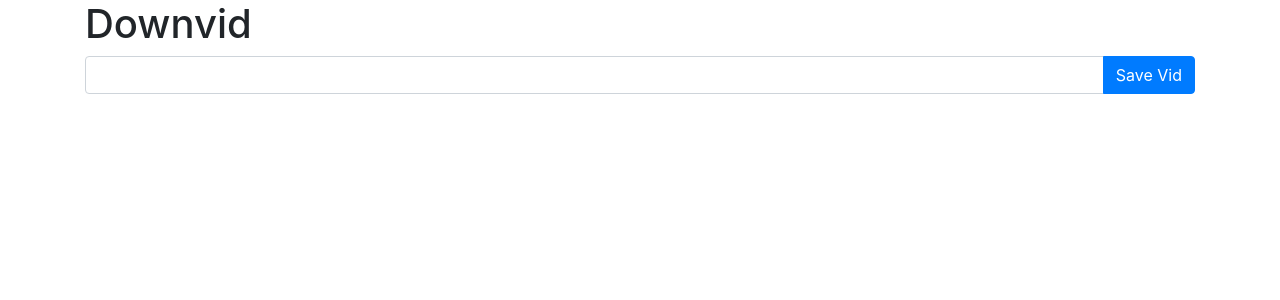
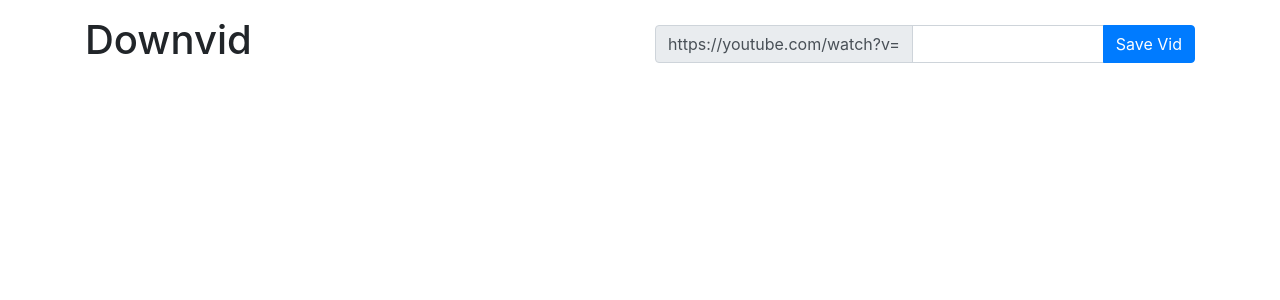
Before and after one commit to jtormey/downvid, a React app: page / in a window 1280 px wide. Shown: the top 300 px of the page. Built offline with nearby package versions, Linux system fonts and the light colour scheme.

Commit message:
move search bar to header

```diff
--- a/src/components/App.js
+++ b/src/components/App.js
@@ -92,14 +92,15 @@ class App extends React.Component {
   render () {
     return (
       <Container>
-        <Row>
-          <Col md={12}>
+        <Row style={{ marginTop: 16 }}>
+          <Col md={6}>
             <h1>Downvid</h1>
           </Col>
-        </Row>
-        <Row>
-          <Col md={12}>
+          <Col md={6} style={{ display: 'flex', alignItems: 'center' }}>
             <InputGroup>
+              <InputGroupAddon addonType='prepend'>
+                https://youtube.com/watch?v=
+              </InputGroupAddon>
               <Input value={this.state.linkInput} onChange={this.handleInput} />
               <InputGroupAddon addonType='append'>
                 <Button color='primary' onClick={this.handleSave}>Save Vid</Button>
```
